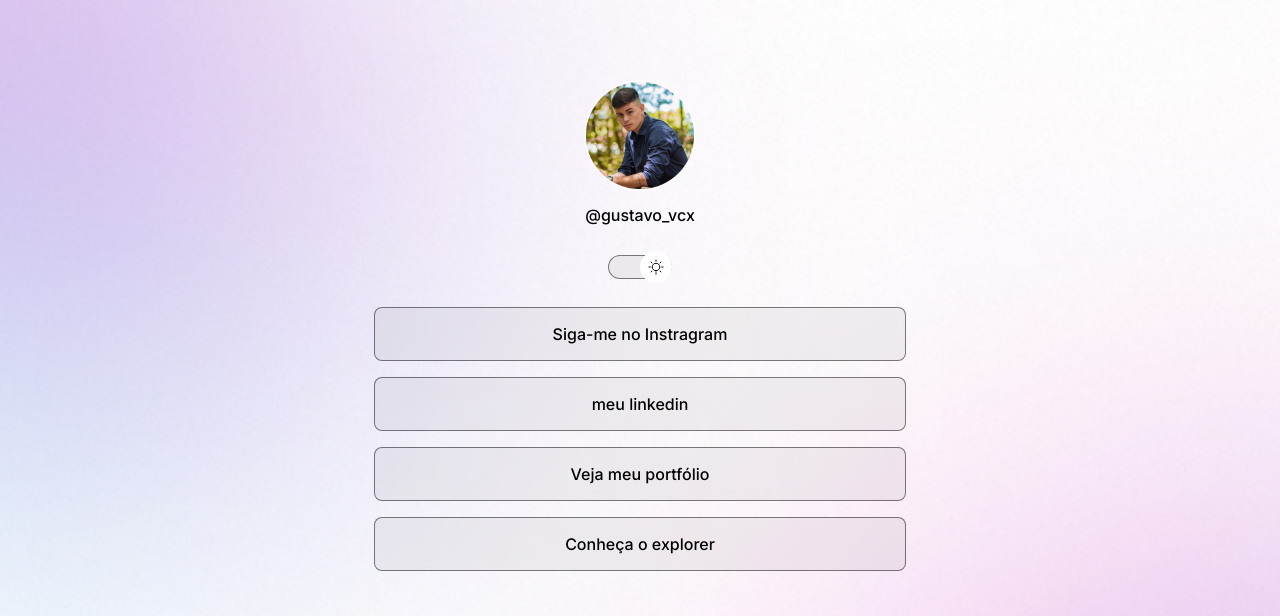
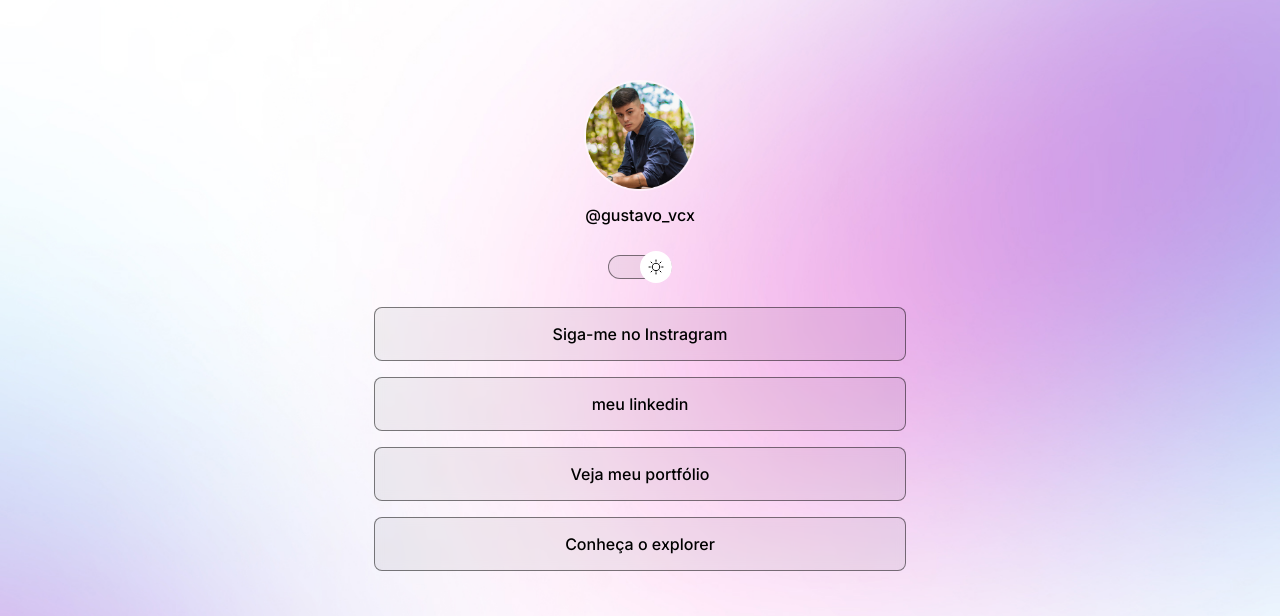
Before and after one commit to GustavoJeri/about-me, a plain HTML site: page index.html in a window 1280 px wide. Shown: the top 616 px of the page. Drawn offline with nearby package versions, Linux system fonts and the light colour scheme.

Commit message:
change background based on media queries

```diff
--- a/style.css
+++ b/style.css
@@ -26,6 +26,7 @@
 
 body {
   background: var(--bg-url) no-repeat top center/ cover;
+  height: 100vh;
 }
 
 body * {
@@ -149,3 +150,13 @@ footer {
   text-align: center;
   font-size: 14px;
 }
+
+/*Media requiries*/
+@media (min-width: 700px) {
+  :root {
+    --bg-url: url(./assets/bg-desktop.jpg);
+  }
+  .light {
+    --bg-url: url(./assets/bg-desktop-light.jpg);
+  }
+}
```
Also changed, not shown: assets/bg-desktop-light.jpg (added), assets/bg-desktop.jpg (added).
